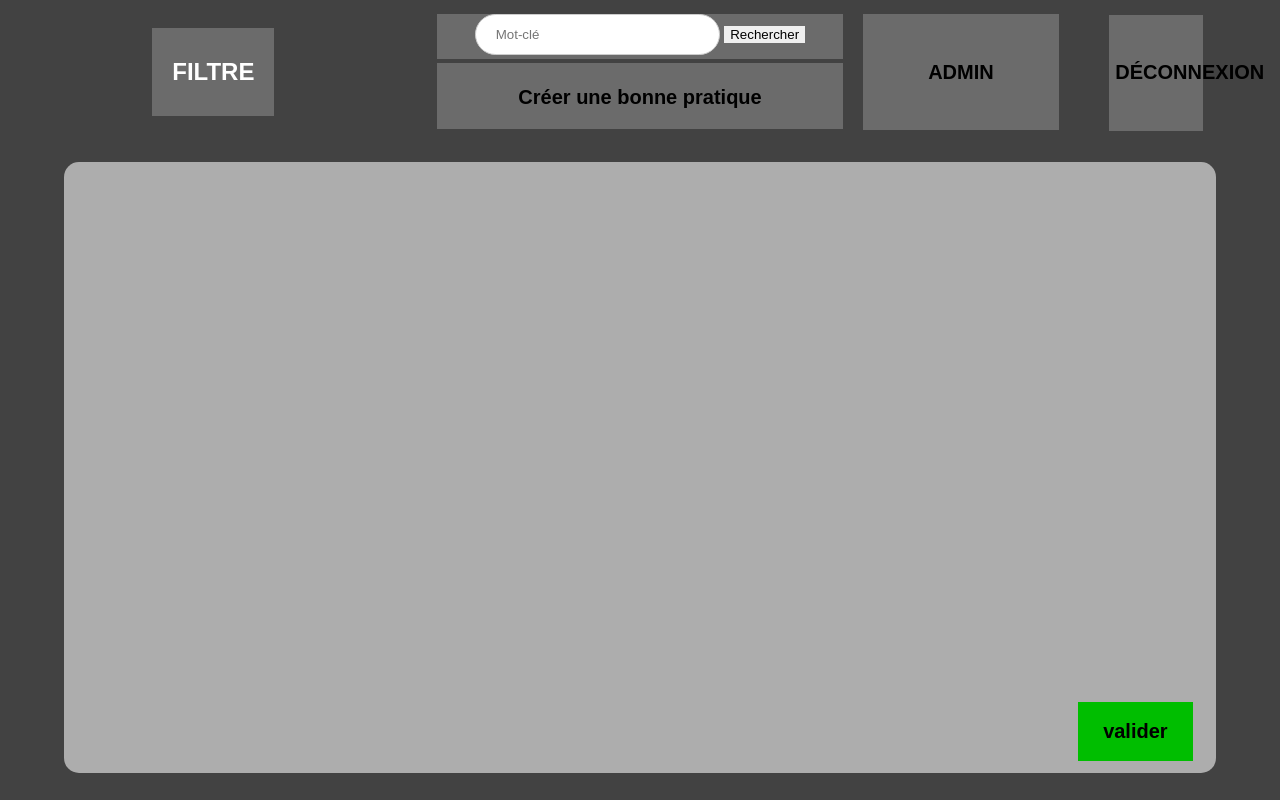
After one commit to Ohpapy/sae-15, a PHP site: page /utilisateur/utilisateur.html in a window 1280 px wide. The commit adds this page. Run offline with PHP 8.4, Linux system fonts and the light colour scheme.

Commit message:
ajout just pour un teste de utilisateur.html

```diff
--- a/css/utilistateur.css
+++ b/css/utilistateur.css
@@ -27,6 +27,11 @@ body {
     height: 17%;
 }
 .child {
+    flex: 1;
+    display: flex;
+    padding: 10px;
+}
+.childmid{
     flex: 1;
     padding: 10px;
 }
@@ -138,6 +143,18 @@ button:hover {
     color: rgb(0, 0, 0);
     height: 100%;
 }
+.button-deconnexion{
+    margin-top: 0%;
+    background-color: #6b6b6b;
+    color: rgb(0, 0, 0);
+    text-align: right;
+    text-decoration: none;
+    padding-top: 1%;
+    width: 100%;
+    text-align: center;
+    color: rgb(0, 0, 0);
+    height: 100%;
+}
 .texte-bp{
     color: rgb(0, 0, 0);
     text-align: center;
--- /dev/null
+++ b/utilisateur/utilisateur.html
@@ -0,0 +1,116 @@
+
+<!-- <?php
+    try {
+        // Establish database connection
+        $servername = "localhost";
+        $username = "RP09";
+        $password = "RP09";
+        $dbname = "RP09";
+
+        // Create connection
+        $conn = new PDO("mysql:host=$servername;dbname=$dbname", $username, $password);
+        // set the PDO error mode to exception
+        $conn->setAttribute(PDO::ATTR_ERRMODE, PDO::ERRMODE_EXCEPTION);
+
+        $sql = "SELECT * FROM BonnesPratique";
+        $stmt = $conn->query($sql);
+
+        $result = $stmt->fetchAll();
+
+    } catch(PDOException $e) {
+        echo "Connection failed: " . $e->getMessage();
+    }
+    ini_set('display_errors', 1);
+    ini_set('display_startup_errors', 1);
+    error_reporting(E_ALL);
+?> -->
+<!DOCTYPE html>
+<html lang="fr">
+<head>
+    <meta charset="UTF-8">
+    <meta name="viewport" content="width=device-width, initial-scale=1.0">
+    <link rel="stylesheet" href="../css/utilistateur.css">
+    <title>Utilisateur</title>
+</head>
+<body>
+    <div class="haut">
+        <div class="childmid">
+            <div class="filtre">
+                <div class="dropdown">
+                    <button class="button-filtre"><h2>FILTRE</h2></button>
+                    <div class="dropdown-content">
+                        <select class="filtre-select">
+                            <option value="option1">Option 1</option>
+                            <option value="option2">Option 2</option>
+                            <option value="option3">Option 3</option>
+                        </select>
+                    </div>
+                </div>
+            </div>
+        </div>
+        <div class="childmid">
+            <div class="rechercher">
+                <input type="text" placeholder="Mot-clé">
+                <button>Rechercher</button>
+            </div>
+            <div class="content1">
+                <button class="button-bp"><h2>Créer une bonne pratique</h2></button>
+            </div>
+        </div>
+            <div class="child">
+                <div class="admin">
+                    <button class="button-admin"><h2>ADMIN</h2></button>
+                </div>
+                <div class="deconnexion">
+                <form action="" method="post" class="deconnexion">
+                    <button type="submit" name="deconnexion" class="button-deconnexion"><h2>DÉCONNEXION</h2></button>
+                </form>
+            </div>
+        </div>
+        <!-- <?php
+            // Check if the deconnexion button is clicked
+            if (isset($_POST['deconnexion'])) {
+                // Code for deconnexion
+                // Start the session if not already started
+                if (session_status() == PHP_SESSION_NONE) {
+                    session_start();
+                }
+
+                // Unset all of the session variables
+                $_SESSION = array();
+
+                // Destroy the session.
+                session_destroy();
+
+                // Redirect to login page
+                header('Location: login.php');
+                exit;
+            }
+        ?> -->
+    </div>
+    <div class="container">
+        <div class="BP">
+            <!-- <?php
+
+            $sql = "SELECT * FROM BonnesPratique";
+            $stmt = $conn->query($sql);
+
+            if ($stmt->rowCount() > 0) {
+                // Output data of each row
+                while($row = $stmt->fetch()) {
+                    echo "<div class='bonne-pratique'>";
+                    echo "<h2>" . $row["title"] . "</h2>";
+                    echo "<p>" . $row["description"] . "</p>";
+                    echo "</div>";
+                }
+            } else {
+                echo "No results found";
+            }
+            ?> -->
+        </div>
+        <div class="valider">
+            <button class="button-valider"><H2>valider</H2></button>
+        </div>
+    </div>
+</body>
+</html>
```
